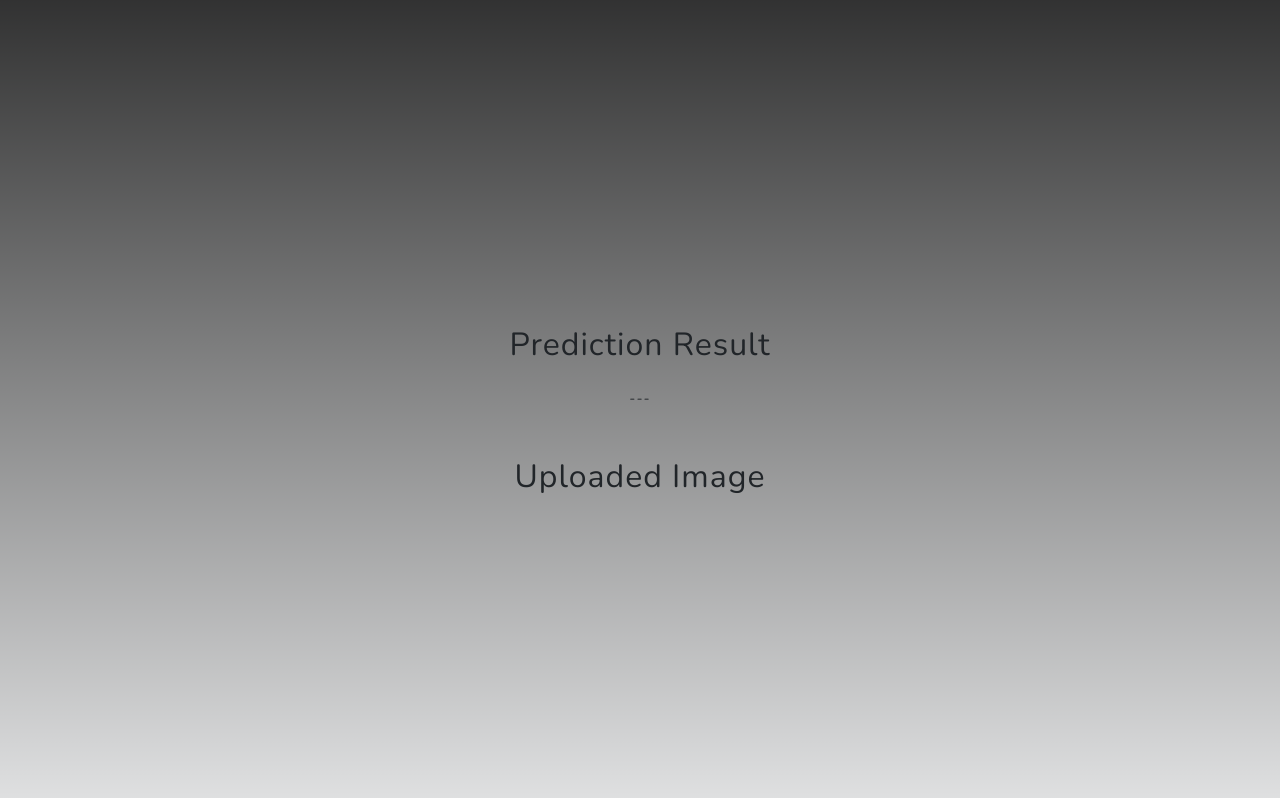
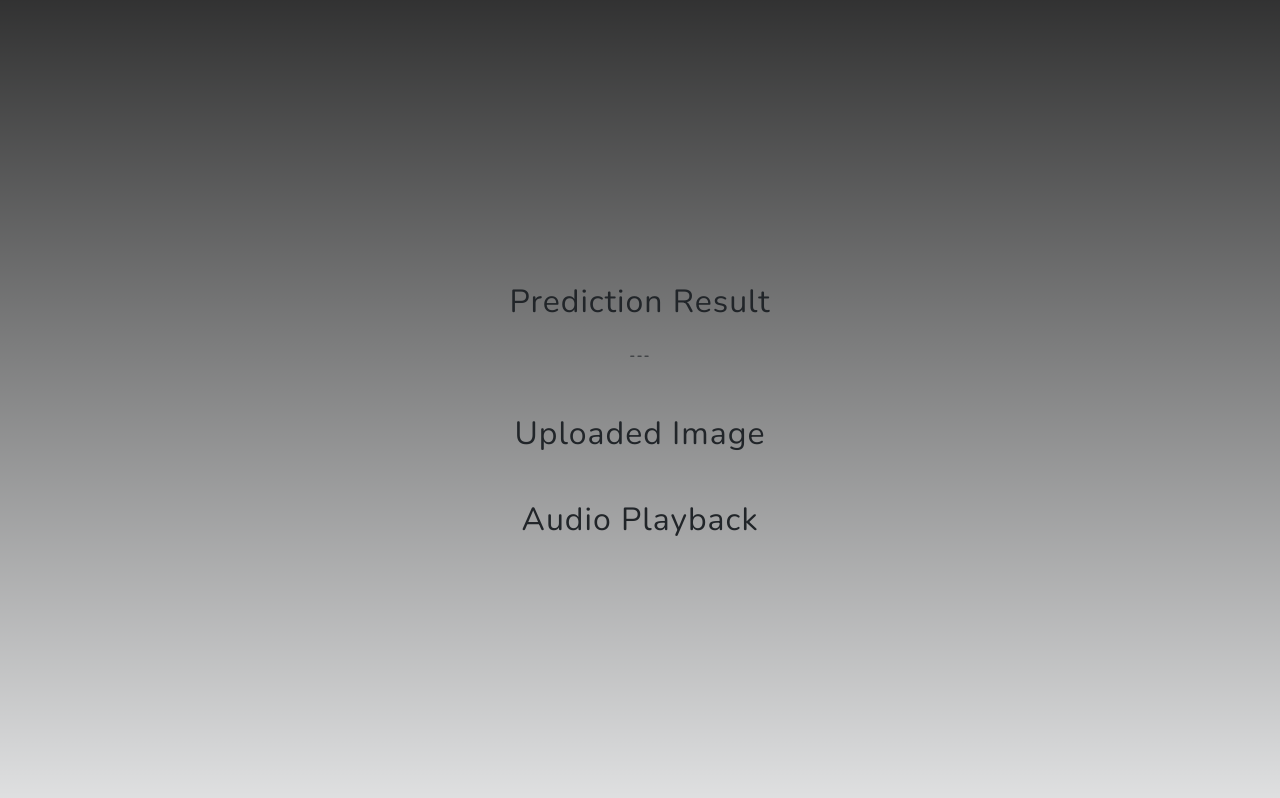
Before and after one commit to chris32939/AAP-group4, a Flask app: page /groceryClassifier in a window 1280 px wide. Shown: the part 1601-2399 px from the top of the page. Run offline with Flask 3, Linux system fonts and the light colour scheme; a user stored in the database is signed in; parts of the project's set-up code (start-up, migrations or seed data) failed here and were passed over; some libraries are stand-ins or nearby versions.

Commit message:
Fix app routing and update UI for grocery classifier

```diff
--- a/flaskapp/app.py
+++ b/flaskapp/app.py
@@ -16,6 +16,7 @@ from PIL import Image, ImageDraw
 import pandas as pd
 import base64
 import io
+import pyttsx3
 # Ensure ffmpeg is installed 'conda install -c conda-forge ffmpeg'. ffmpeg is used in a subprocess.
 
 import cv2
@@ -707,6 +708,13 @@ def predictAllDetections():
         return jsonify({"error": str(e)}), 400
 
 #Charlotte#
+engine = pyttsx3.init()
+
+# Ensure the audio folder exists
+audio_folder = os.path.join("static", "audio")
+if not os.path.exists(audio_folder):
+    os.makedirs(audio_folder)
+
 grocery_model = tf.keras.models.load_model('weights/grocery_model.h5')
 excel_file = 'static/GroceryList.xlsx'
 df = pd.read_excel(excel_file)
@@ -748,8 +756,15 @@ def predictGroceryItem():
         for cls, perc in zip(grocery_class_names, percentages):
             print(f"{cls}: {perc:.2f}%")
 
+        speech_filename = f"{uuid.uuid4().hex}.wav"
+        speech_output_path = os.path.join(audio_folder, speech_filename)
+        engine.save_to_file(predicted_class_name, speech_output_path)
+        engine.runAndWait()
+        print(f"Audio synthesized and saved at: {speech_output_path}")
+
         return jsonify({
-            "prediction": predicted_class_name
+            "prediction": predicted_class_name,
+            "audio_url": f"/static/audio/{speech_filename}"
         })
     except Exception as e:
         return jsonify({"error": str(e)}), 400
--- a/flaskapp/templates/grocery_classifier.html
+++ b/flaskapp/templates/grocery_classifier.html
@@ -78,6 +78,9 @@
                         <p id="prediction">---</p>
                         <h2 class="text-dark mt-5 mb-4">Uploaded Image</h2>
                         <img id="uploaded-img" src="" width="250" style="max-height: 50%; display: none;">
+                        <h2 class="text-dark mt-5 mb-4">Audio Playback</h2>
+                        <!-- Audio element for playing synthesized speech -->
+                        <audio id="audio" controls style="display: none;"></audio>
                     </div>
                 </div>
             </div>
@@ -93,7 +96,7 @@
 
     <!-- Bootstrap core JS-->
     <script src="https://cdn.jsdelivr.net/npm/bootstrap@5.2.3/dist/js/bootstrap.bundle.min.js"></script>
-    <!-- Custom JS for handling the file upload and prediction -->
+    <!-- Custom JS for handling the file upload, prediction, and audio playback -->
     <script>
         document.getElementById('uploadForm').addEventListener('submit', async function(e) {
             e.preventDefault();
@@ -106,7 +109,7 @@
             const reader = new FileReader();
             reader.onload = async function() {
                 // The full data URL is available in reader.result
-                // Extract the base64 part if needed for the server
+                // Extract the base64 part for the server
                 const base64Data = reader.result.split(',')[1];
                 const response = await fetch("/predictGroceryItem", {
                     method: "POST",
@@ -121,6 +124,12 @@
                     // Display the uploaded image using the local data URL (reader.result)
                     document.getElementById('uploaded-img').src = reader.result;
                     document.getElementById('uploaded-img').style.display = "block";
+                    // Set up the audio element with the synthesized speech
+                    const audioElement = document.getElementById('audio');
+                    audioElement.src = result.audio_url;
+                    audioElement.style.display = "block";
+                    // Optionally, auto-play the audio:
+                    audioElement.play();
                 }
             };
             reader.readAsDataURL(file);
```
Also changed, not shown: flaskapp/instance/users.db, flaskapp/static/output_image_1739740466.png (added), flaskapp/static/output_image_1739740489.png (added), 1 other file.
